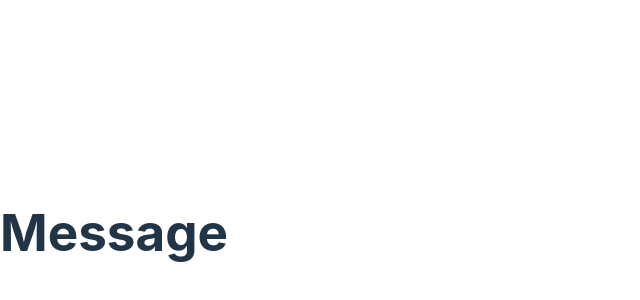
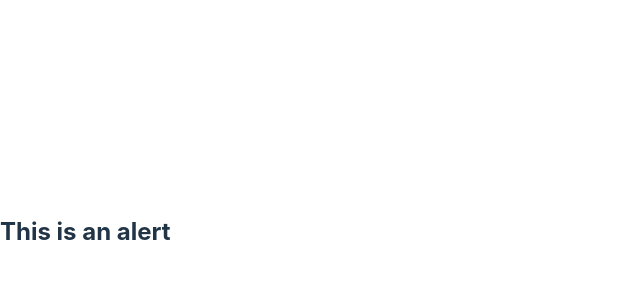
Before and after one commit to Heshani833/React-practice, a React (Vite) app: page / in a window 1280 px wide. Shown: the part 168-468 px from the top of the page, without its empty margins (0-640 px from the left). Built offline with nearby package versions, Linux system fonts and the light colour scheme.

Commit message:
Components data flow

```diff
--- /dev/null
+++ b/src/Alert.tsx
@@ -0,0 +1,7 @@
+import React from "react";
+
+const Alert = () => {
+  return <h2>This is an alert</h2>;
+};
+
+export default Alert;
--- a/src/App.tsx
+++ b/src/App.tsx
@@ -1,3 +1,4 @@
+import Alert from "./Alert";
 import Message from "./Message";
 
 function App() {
--- a/src/Message.tsx
+++ b/src/Message.tsx
@@ -1,5 +1,7 @@
+import Alert from "./Alert";
+
 function Message() {
-  return <h1>Message</h1>;
+  return <Alert/>;
 }
 
 export default Message;
```
